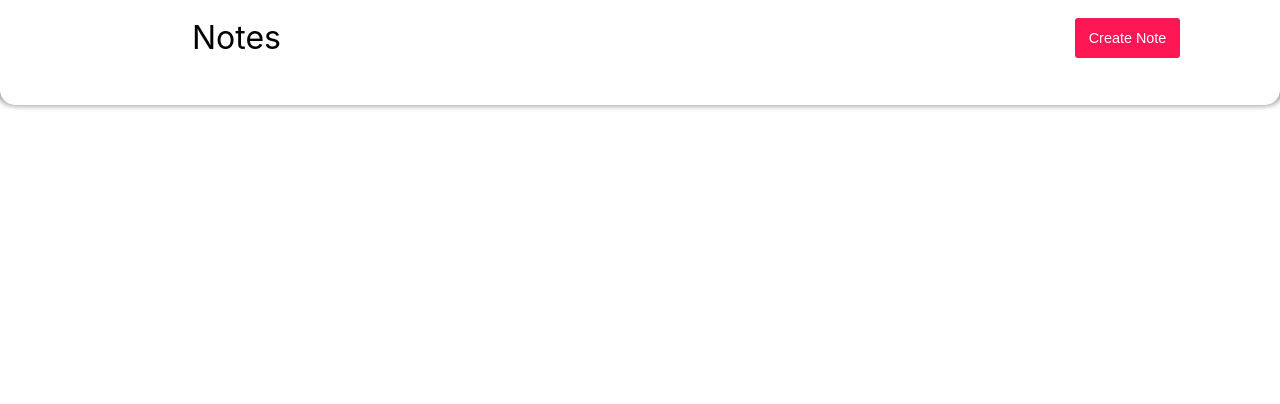
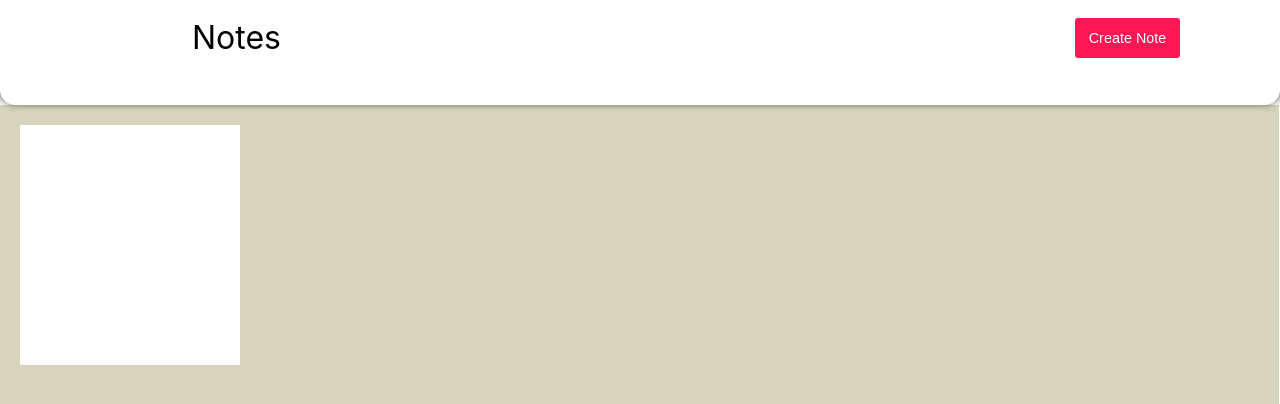
Before and after one commit to Flakari/notes, a React (Create React App) app: page / in a window 1280 px wide. Shown: the top 404 px of the page. Built offline with nearby package versions, Linux system fonts and the light colour scheme.

Commit message:
Added rough NoteBoard and the ability to move Notes on the board

```diff
--- a/src/App.tsx
+++ b/src/App.tsx
@@ -2,6 +2,7 @@ import './App.css';
 import Header from './components/Header/Header';
 import EditorContainer from './containers/EditorContainer/EditorContainer';
 import MenuContainer from './components/MenuContainer/MenuContainer';
+import NoteBoard from './containers/NoteBoard/NoteBoard';
 
 import { connect } from 'react-redux';
 
@@ -16,6 +17,7 @@ function App(props: PropTypes) {
 			<Header />
 			<MenuContainer />
 			{(props.showEditor && props.currentNoteId !== '') && <EditorContainer key={props.currentNoteId} id={props.currentNoteId} />}
+			<NoteBoard />
 		</div>
 	);
 }
--- a/src/components/BoardMenu/BoardMenu.tsx
+++ b/src/components/BoardMenu/BoardMenu.tsx
@@ -1,4 +1,8 @@
-const BoardMenu = () => {
+interface PropTypes {
+    props: { containerToggle: () => void };
+}
+
+const BoardMenu = (props: PropTypes) => {
     return (
         <div></div>
     );
--- a/src/components/MenuContainer/MenuContainer.tsx
+++ b/src/components/MenuContainer/MenuContainer.tsx
@@ -38,7 +38,7 @@ const MenuContainer = () => {
 
     const props = {
         containerToggle
-    }
+    };
 
     return (
         <>
@@ -49,7 +49,7 @@ const MenuContainer = () => {
                             <button onClick={showNotes}>Notes</button>
                             <button onClick={showBoard}>Board</button>
                         </div>
-                        {showNotesMenu ? <NoteMenu props={props} /> : <BoardMenu />}
+                        {showNotesMenu ? <NoteMenu props={props} /> : <BoardMenu props={props} />}
                     </div>
                 )}
             </Transition>
--- /dev/null
+++ b/src/containers/NoteBoard/Note/Note.module.css
@@ -0,0 +1,7 @@
+.Note {
+    height: 240px;
+    width: 220px;
+    background-color: white;
+    position: absolute;
+    cursor: grab;
+}
--- /dev/null
+++ b/src/containers/NoteBoard/Note/Note.tsx
@@ -0,0 +1,87 @@
+import { useState, useEffect } from 'react';
+
+import classes from "./Note.module.css";
+
+interface PropTypes {
+    setDraggingState: (state: boolean) => void;
+    zIndex: number;
+    setZIndex: (state: number) => void;
+    containerWidth: number;
+    containerHeight: number;
+    setContainerWidth: (width: number) => void;
+    setContainerHeight: (height: number) => void;
+    dragging: boolean;
+}
+
+const Note = (props: PropTypes) => {
+    const [diffX, setDiffX] = useState(0);
+    const [diffY, setDiffY] = useState(0);
+    const [right, setRight] = useState(0);
+    const [bottom, setBottom] = useState(0);
+    const [focus, setFocus] = useState(false);
+    const [zIndex, setZIndex] = useState(0);
+    const [style, setStyle] = useState({ zIndex, top: 20, left: 20, cursor: 'grab' });
+
+    const dragStart = (e: any) => {
+        setDiffX(e.screenX - e.currentTarget.getBoundingClientRect().left);
+        setDiffY(e.screenY - e.currentTarget.getBoundingClientRect().top);
+
+        props.setDraggingState(true);
+        setFocus(true);
+        setStyle({ ...style, cursor: 'grabbing' });
+
+        if (zIndex === props.zIndex) return;
+        setZIndex(props.zIndex + 1);
+        props.setZIndex(zIndex);
+    };
+
+    useEffect(() => {
+        setStyle({ ...style, zIndex });
+    }, [zIndex]);
+
+    useEffect(() => {
+        if (right >= props.containerWidth - 20) {
+            props.setContainerWidth(right + 20);
+        }
+    }, [right]);
+
+    useEffect(() => {
+        // Use -20 for margin due to 40px height of header
+        if (bottom >= props.containerHeight - 20) {
+            props.setContainerHeight(bottom - 20);
+        }
+    }, [bottom]);
+
+    const onDrag = (e: any) => {
+        if (props.dragging && focus) {
+            const APP_MENU_HEIGHT = 105;
+            let top = e.screenY - diffY - APP_MENU_HEIGHT + window.scrollY;
+            let left = e.screenX - diffX + window.scrollX;
+
+            if (top < 20) top = 20;
+            if (left < 20) left = 20;
+
+            setStyle({ ...style, left, top });
+        }
+    };
+
+    const dragEnd = (e: any) => {
+        setFocus(false);
+        props.setDraggingState(false);
+        setStyle({ ...style, cursor: 'grab' });
+        setRight(e.currentTarget.getBoundingClientRect().right + window.scrollX);
+        setBottom(e.currentTarget.getBoundingClientRect().bottom + window.scrollY);
+    };
+
+    return (
+        <div
+            className={classes.Note}
+            style={style}
+            onMouseDown={dragStart}
+            onMouseMove={onDrag}
+            onMouseUp={dragEnd}
+        ></div>
+    );
+};
+
+export default Note;
--- /dev/null
+++ b/src/containers/NoteBoard/NoteBoard.module.css
@@ -0,0 +1,6 @@
+#NoteBoard {
+    position: relative;
+    box-sizing: border-box;
+    top: 105px;
+    background-color: #d6d4bc;
+}
--- a/src/containers/NoteBoard/NoteBoard.tsx
+++ b/src/containers/NoteBoard/NoteBoard.tsx
@@ -1,7 +1,53 @@
+import { useState, useEffect } from 'react';
+
+import classes from './NoteBoard.module.css';
+import Note from './Note/Note';
+
 const NoteBoard = () => {
+    const [dragging, setDragging] = useState(false);
+    const [zIndex, setZIndex] = useState(1);
+    const [width, setWidth] = useState(window.innerWidth - 1);
+    const [height, setHeight] = useState(window.innerHeight - 105);
+    const [style, setStyle] = useState({ width: width, height: height })
+
+    const setDraggingState = (value: boolean) => {
+        setDragging(value);
+    };
+
+    const setZIndexState = () => {
+        setZIndex(zIndex => zIndex + 1);
+    };
+
+    const setWidthState = (amount: number) => {
+        setWidth(amount);
+    };
+
+    const setHeightState = (amount: number) => {
+        setHeight(amount);
+    };
+
+    useEffect(() => {
+        setStyle({ ...style, width });
+    }, [width]);
+
+    useEffect(() => {
+        setStyle({ ...style, height });
+    }, [height]);
+
     return (
-        <div></div>
-    )
+        <div id={classes.NoteBoard} style={style}>
+            <Note
+                dragging={dragging}
+                setDraggingState={setDraggingState}
+                zIndex={zIndex}
+                setZIndex={setZIndexState}
+                containerWidth={width}
+                setContainerWidth={setWidthState}
+                containerHeight={height}
+                setContainerHeight={setHeightState}
+            />
+        </div>
+    );
 };
 
 export default NoteBoard;
```
